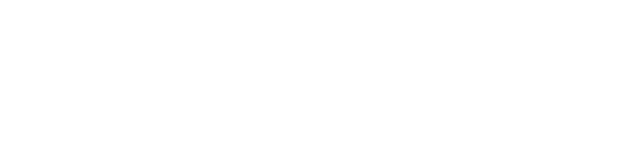
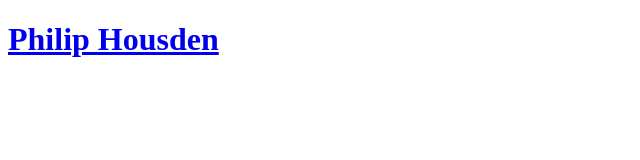
Before and after one commit to PhilipHousdens/DevOpsLab03, a plain HTML site: page profile.html in a window 1280 px wide. Shown: the whole page, without its empty margins (0-640 px from the left). Drawn offline with Linux system fonts and the light colour scheme.

Commit message:
add the index link

```diff
--- a/profile.html
+++ b/profile.html
@@ -6,6 +6,6 @@
     <title>Document</title>
 </head>
 <body>
-
+    <h1><a href="index.html">Philip Housden</a></h1>
 </body>
 </html>
```
